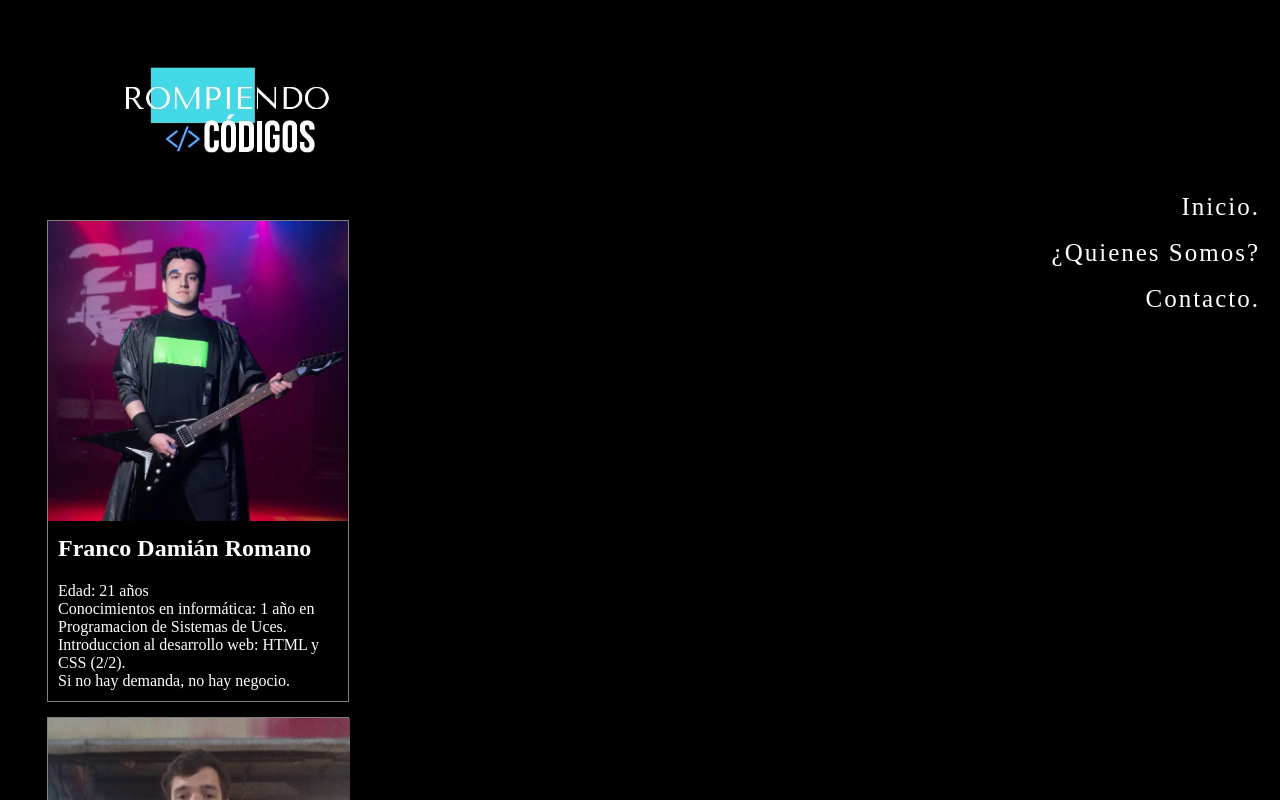
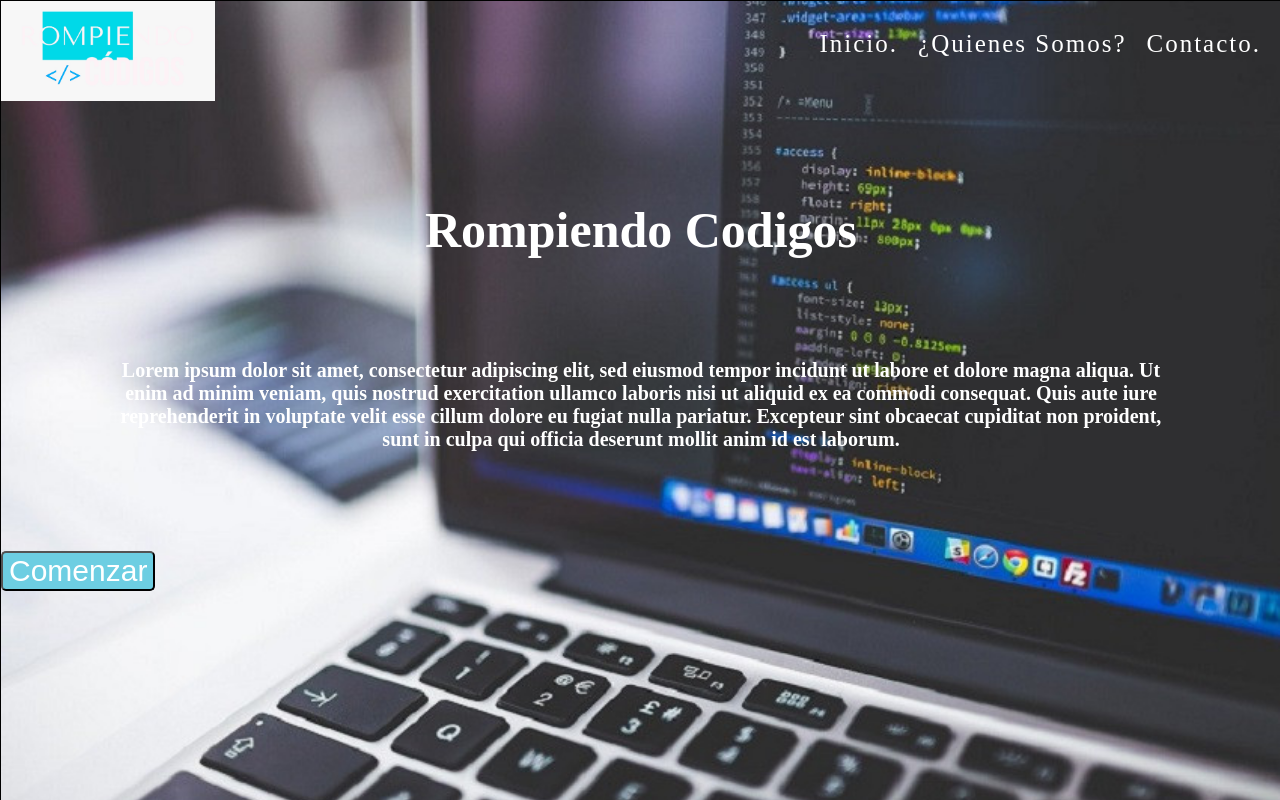
Before and after one commit to Fr4nee/Rompiendo-Codigos, a plain HTML site: page index.html in a window 1280 px wide. Shown: the top 800 px of the page. Drawn offline with Linux system fonts and the light colour scheme; files that its build step writes are made by us from their sources.

Commit message:
Agregue imagenes y comence a trabajar el slider

```diff
--- a/css/estilos.css
+++ b/css/estilos.css
@@ -1,3 +1,39 @@
+
+.slider{
+    background-color: transparent;
+    width: 100%;
+    padding: 1px;
+    margin-top: 0px;
+}
+.encabezado{
+    margin-top: 0px;
+    position: absolute;
+    width: 100%;
+}
+
+
+.slider h1{
+    color: white;
+    text-align: center;
+    margin-top: 200px;
+    font-size: 50px;
+    font-family: "Tenor Sans";
+}
+
+.slider h3{
+    font-size: 20px;
+    text-align: center;
+    margin: 100px;
+}
+
+.slider button{
+    color: white;
+    font-size: 30px;
+    background-color: #6DCEE2;
+    border-radius: 5px;
+}
+
+/*fin del slider*/
 
 body{
     background: black;
@@ -7,16 +43,13 @@ body{
 /* Inicio Header*/
 header{
     height: 100px;
-    padding-top: 20px;
 }
 header img{
-    margin-left: 100px;
-    margin-top: 40px;
-    /*float: left;*/
+    float: left;
 }
 
 ul{
-    /*float: right;*/
+    float: right;
     margin-right: 10px;
     height: 50px;
     margin-top: 20px;
@@ -26,29 +59,32 @@ ul{
 
 ul li{
     height: 26px;
-    /*float: left;*/
+    float: left;
     list-style: none;
     text-align: right;
     padding: 10px;
     font-size: 25px;
     line-height: 26px;
     letter-spacing: 2px;
-    /*display: inline-block;*/
+
 }
 /* Fin del Header*/
 
 /*Inicio del Main */
+.cuerpo{
+    margin-top: 1000px;
+}
 section{
     width: 95%;
     margin: 0px auto;
-    margin-top: 100px;
+    margin-top: 60px;
 }
 .tarjetasPersonales{
     width: 300px;
     height: 480px;
     border: 1px solid gray;
     margin: 15px;
-    /*float: left;*/
+    float: left;
 }
 
 .tarjetasPersonales h2 {
@@ -66,7 +102,7 @@ footer{
     height: 200px;
     width: 95%;
     margin: 10px auto;
-    padding: 0px auto ;
+    padding: 0px auto;
     border: 1px 0px 0px 0px solid gray;
 }
 footer div{
--- a/index.html
+++ b/index.html
@@ -4,21 +4,31 @@
             <meta charset="UTF-8">
             <meta name="viewport" content="width=device-width, initial-scale=1.0">
             <title>Rompiendo Codigos</title>
-            <link rel="stylesheet" href="estilos.css">
+            <link rel="stylesheet" href="css/estilos.css">
         </head>
         <body>
         <!--Inicio de Header -->
         <header>
-            <img src="Img/logo.jpeg" alt="Logo Rompiendo Codigos" title="Rompiendo Codigos" style="height: 100px;">
+        <!--Inicio del Slider -->
+            <div class="slider">
+            <div class="encabezado">
+            <img src="Img/logo.png" alt="Logo Rompiendo Codigos" title="Rompiendo Codigos" style="height: 100px;">
                 <ul>
                     <li>Inicio.</li>
                     <li>¿Quienes Somos?</li>
                     <li>Contacto.</li>
                 </ul>
+                <h1>Rompiendo Codigos</h1>
+                <h3>Lorem ipsum dolor sit amet, consectetur adipiscing elit, sed eiusmod tempor incidunt ut labore et dolore magna aliqua. Ut enim ad minim veniam, quis nostrud exercitation ullamco laboris nisi ut aliquid ex ea commodi consequat. Quis aute iure reprehenderit in voluptate velit esse cillum dolore eu fugiat nulla pariatur. Excepteur sint obcaecat cupiditat non proident, sunt in culpa qui officia deserunt mollit anim id est laborum.</h3>
+                <button>Comenzar</button>
+            </div>
+            <img src="Img/fondohead.jpg" width="100%"/>
+            </div>
+        <!--Fin del Slider -->
         </header>
         <!--Fin del Header -->
         <!--Inicio del Main -->
-        <section><!--[Franco, Nicolas, Priscilla]-->
+        <section class="cuerpo"><!--[Franco, Nicolas, Priscilla]-->
             <!--Inicio de tarjetas Personales-->
             <div class="tarjetasPersonales">
                 <img src="Img/fran1.jpeg" alt="Foto Franco Damián Romano" title="Franco Damián Romano" style="height: 300px;">
```
Also changed, not shown: Img/fondohead.jpg (added), Img/logo.jpeg (deleted), Img/logo.png (added).
